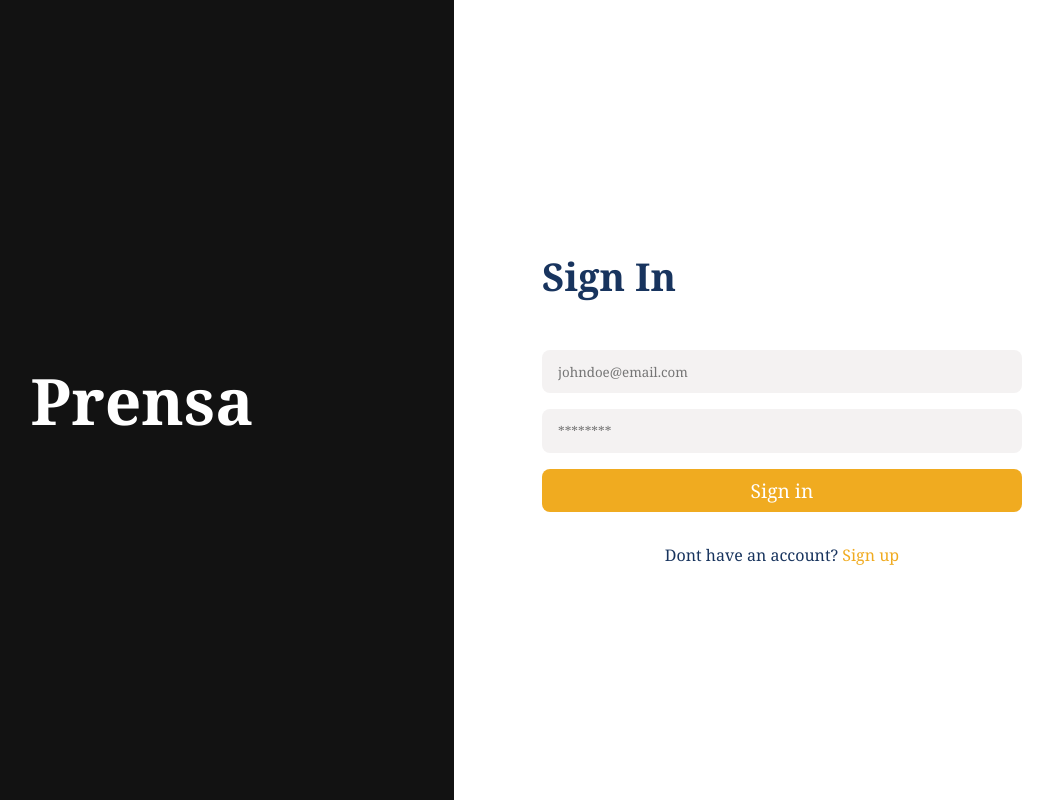
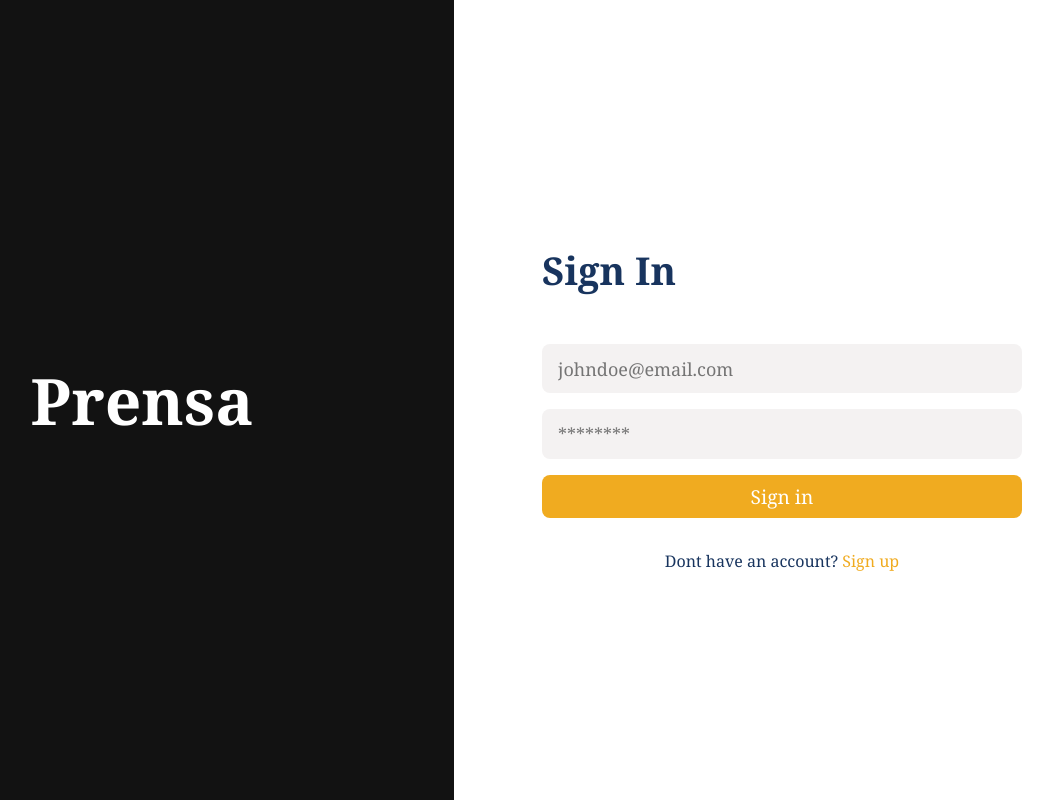
Before and after one commit to pbpeterson/simple-login-page, a Next.js app: page / in a window 1280 px wide. Shown: the whole page, without its empty margins (170-1223 px from the left). Built offline with nearby package versions, Linux system fonts and the light colour scheme.

Commit message:
fix textfield size

```diff
--- a/src/components/Textfield/styles.ts
+++ b/src/components/Textfield/styles.ts
@@ -12,6 +12,7 @@ export const Input = styled.input`
   border-radius: 0.5rem;
   flex: 1;
   transition: filter 0.3s;
+  font-size: 1.125rem;
 
   &:focus {
     outline: 0;
```
